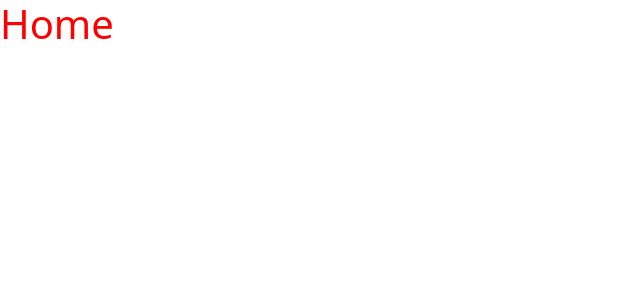
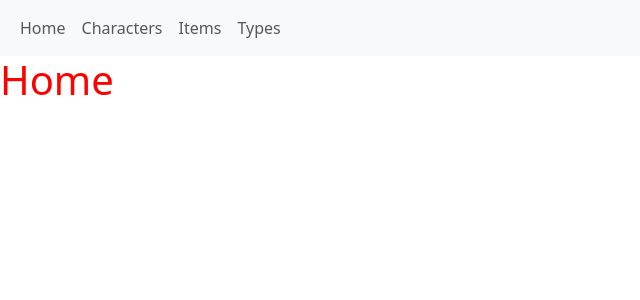
Before and after one commit to giuliabaratella/vue-rpg, a Vue app: page / in a window 1280 px wide. Shown: the top 300 px of the page, without its empty margins (0-640 px from the left). Built offline with nearby package versions, Linux system fonts and the light colour scheme.

Commit message:
fix navbar

```diff
--- a/router.js
+++ b/router.js
@@ -25,7 +25,7 @@ const router = createRouter({
     },
     {
       path: "/items",
-      name: "Items",
+      name: "items",
       component: AppItems
     },
     {
--- a/src/App.vue
+++ b/src/App.vue
@@ -1,5 +1,5 @@
 <template>
-  <!-- <NavbarComponent /> -->
+  <NavbarComponent />
   <router-view :key="$route.path"></router-view>
 </template>
 
--- a/src/assets/components/NavbarComponent.vue
+++ b/src/assets/components/NavbarComponent.vue
@@ -10,8 +10,9 @@
                 <div class="collapse navbar-collapse" id="navbarSupportedContent">
                     <ul class="navbar-nav me-auto mb-2 mb-lg-0">
                         <li class="nav-item" v-for="route in navroutes">
-                            <router-link class="nav-link active" active-class="active" :to="{ name: route.name }">{{
-                                route.label }}</router-link>
+                            <router-link class="nav-link" :to="{ name: route.name }">
+                                {{ route.label }}
+                            </router-link>
                         </li>
                     </ul>
                     <!-- <form class="d-flex" role="search">
```
